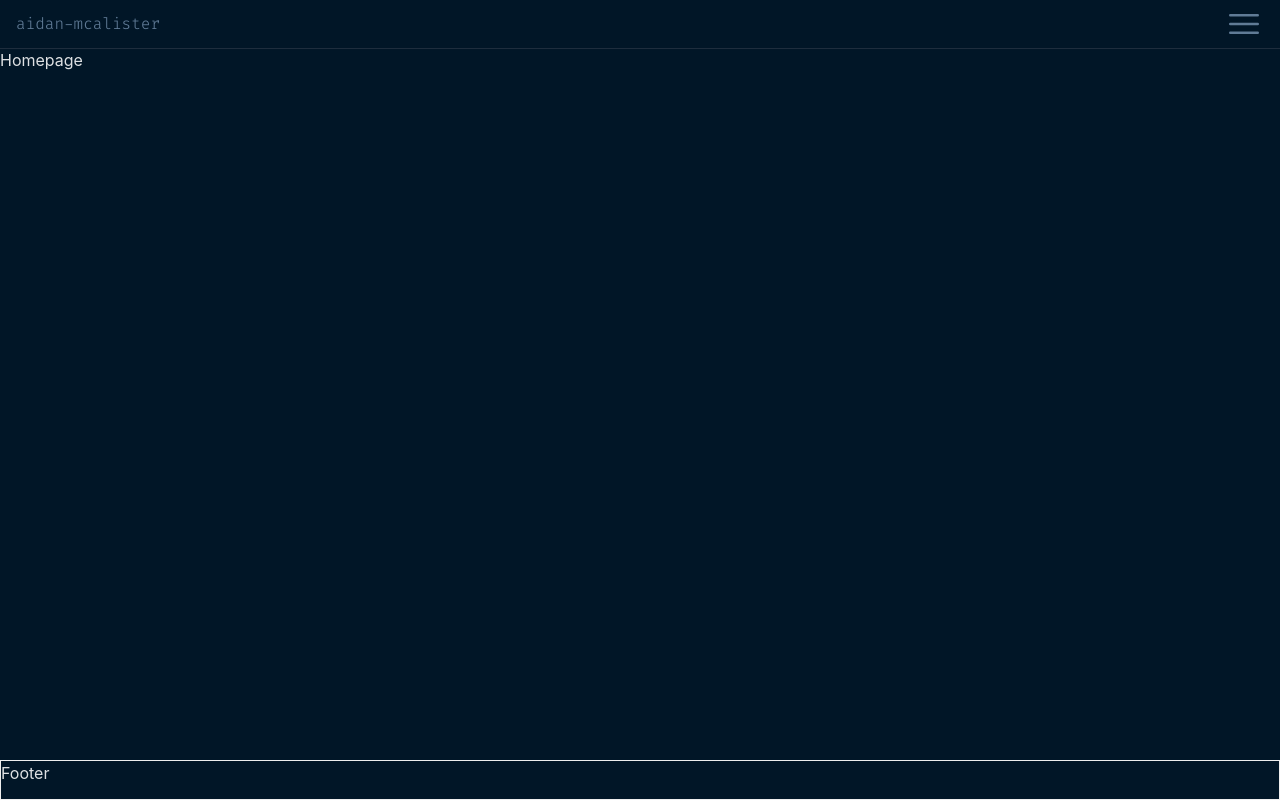
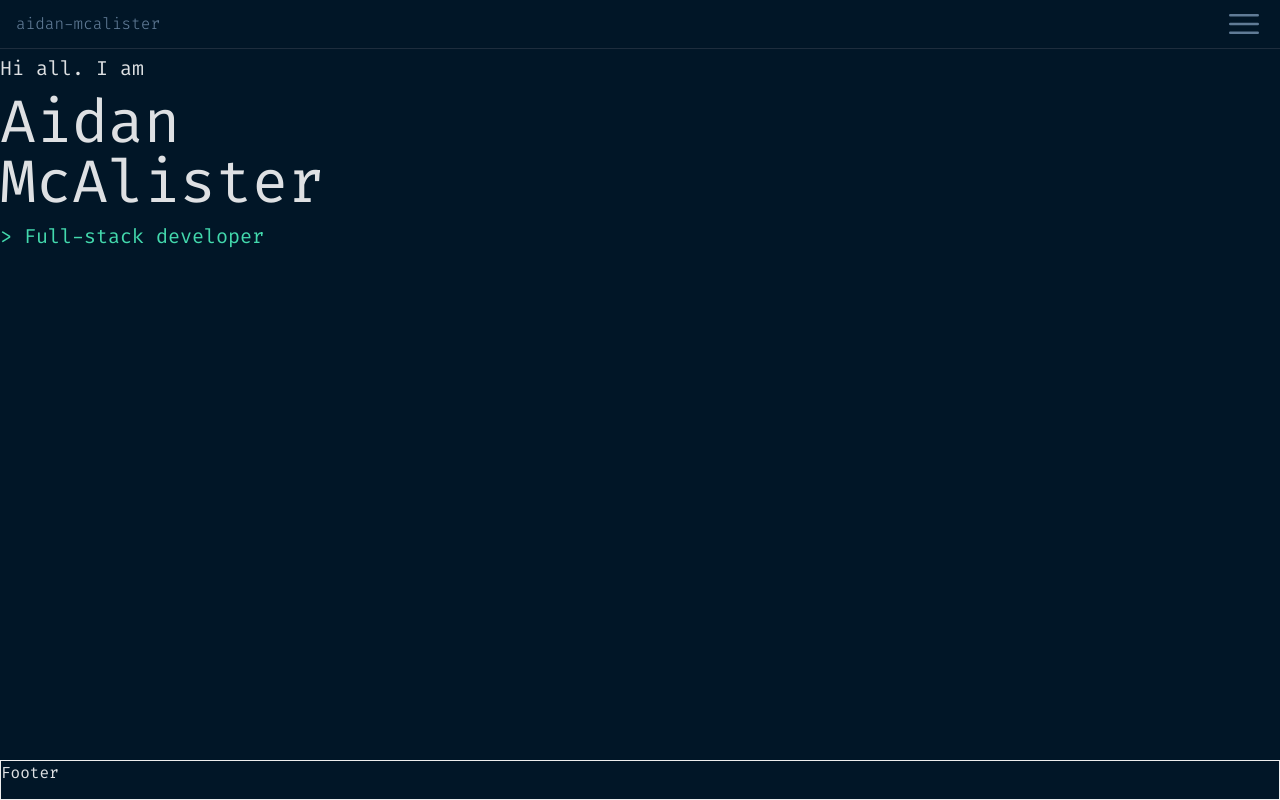
Before and after one commit to aidankmcalister/portfolio-revised, a React (Vite) app: page / in a window 1280 px wide. Built offline with nearby package versions, Linux system fonts and the light colour scheme; what tailwindcss-animated would draw is missing.

Commit message:
home page start

```diff
--- a/src/App.jsx
+++ b/src/App.jsx
@@ -20,7 +20,7 @@ function App() {
     setIsMenuOpen(false);
   };
   return (
-    <div>
+    <div className="font-fira">
       <Navbar openMenuHandler={openMenuHandler} />
 
       {isMenuOpen && <MenuOverlay closeMenuHandler={closeMenuHandler} />}
--- a/src/pages/Homepage.jsx
+++ b/src/pages/Homepage.jsx
@@ -1,7 +1,18 @@
 import React from "react";
 
 const Homepage = () => {
-  return <div>Homepage</div>;
+  return (
+    <div>
+      <div className="text-xl leading-10">
+        <p>Hi all. I am</p>
+        <h1 className="text-6xl my-1">
+          Aidan
+          <br /> McAlister
+        </h1>
+        <p className="text-main-green">&gt; Full-stack developer</p>
+      </div>
+    </div>
+  );
 };
 
 export default Homepage;
--- a/src/styles/index.css
+++ b/src/styles/index.css
@@ -21,4 +21,5 @@
   --main-blue: #011627;
   --secondary-blue: #607b96;
   --tertiary-blue: #1e2d3d;
+  --main-green: #43d9ad;
 }
--- a/tailwind.config.js
+++ b/tailwind.config.js
@@ -8,6 +8,7 @@ module.exports = withMT({
       "main-blue": "var(--main-blue)",
       "secondary-blue": "var(--secondary-blue)",
       "tertiary-blue": "var(--tertiary-blue)",
+      "main-green": "var(--main-green)",
     },
     extend: {
       fontFamily: {
```
